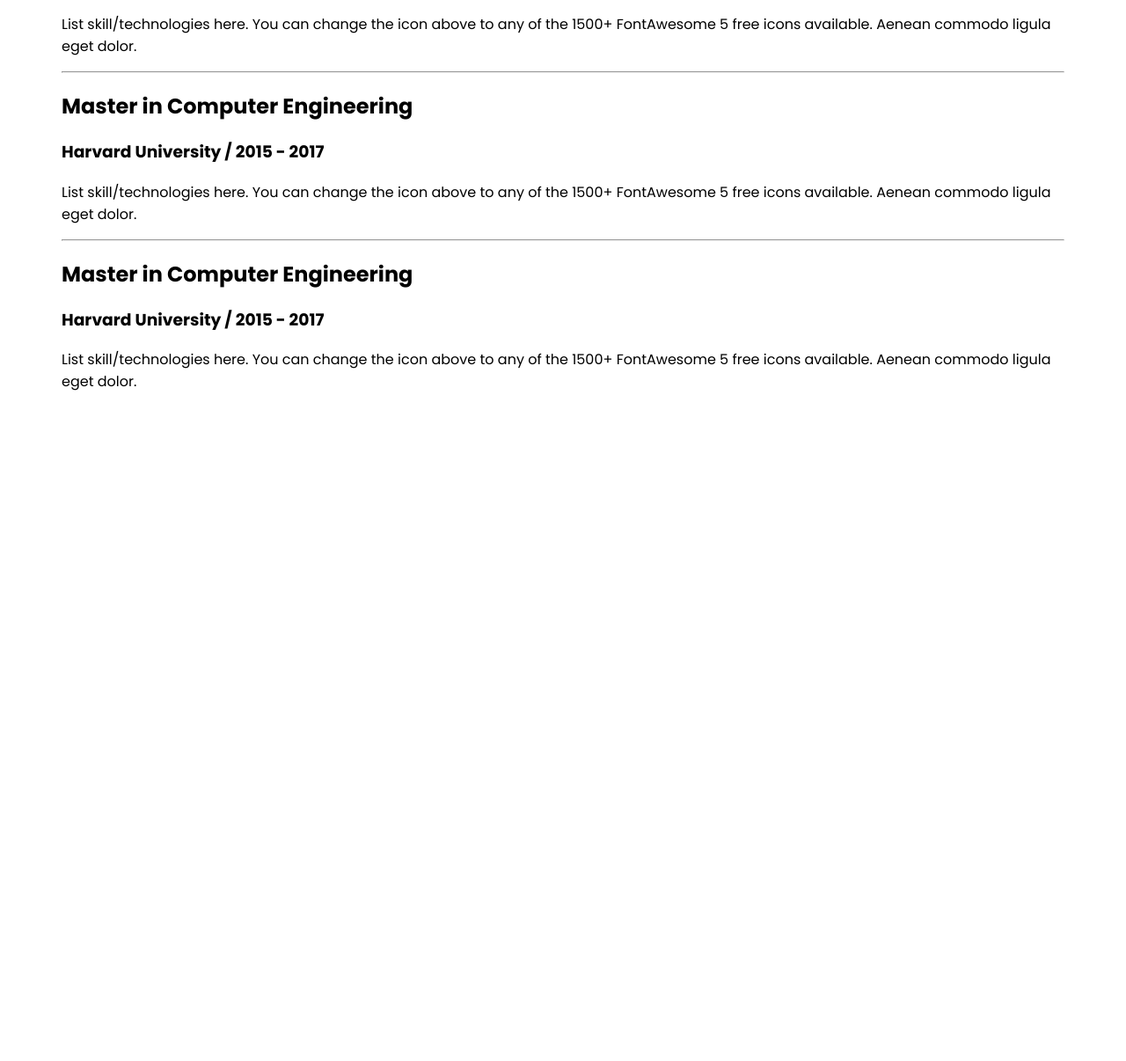
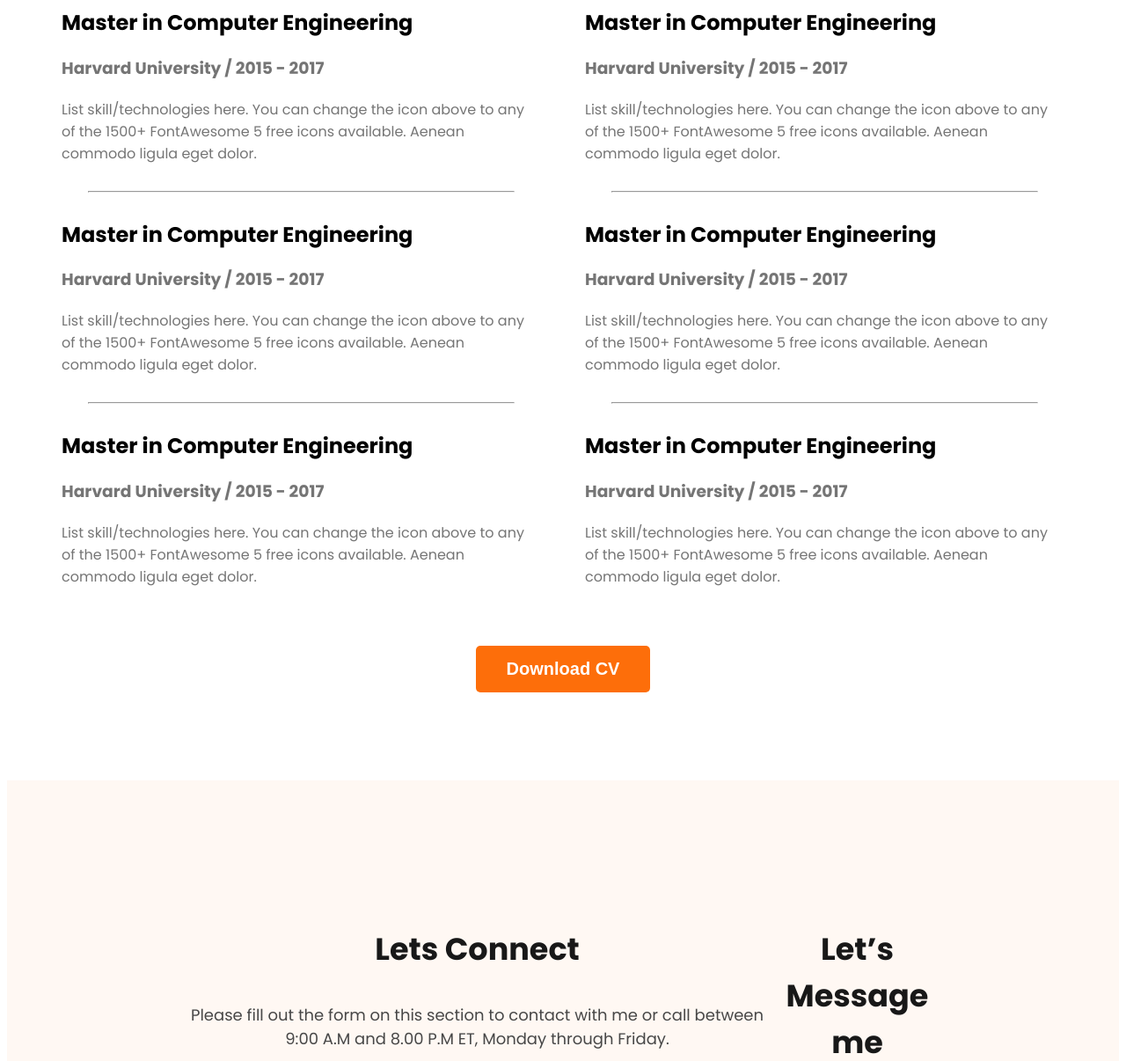
Before and after one commit to jonaidsharif/Portfolio-Site---JBS, a plain HTML site: page index.html in a window 1280 px wide. Shown: the part 2485-3691 px from the top of the page at 88% size. Before the commit the page ends 2947 px from the top, so only its background shows below. Drawn offline with Linux system fonts and the light colour scheme.

Commit message:
footer section text format writing

```diff
--- a/index.html
+++ b/index.html
@@ -87,6 +87,9 @@
             <h3 class="section-title">A Summary Of My Resume</h3>
 
             <div class="resume-container">
+                <!-- .resume-column*2>h3.resume-column-title -->
+                 <div class="resume-column">
+                    <h3 class="resume-column-title">My Education</h3>
                     <div class="resume-item">
                         <h2 class="resume-item-title">Master in Computer Engineering</h2>
                         <h3 class="resume-item-institute">Harvard University / 2015 - 2017</h3>
@@ -108,10 +111,46 @@
                             to any of the 1500+ FontAwesome 5 free icons available. Aenean commodo ligula eget dolor.</p>
                     </div>
                  </div>
+                 <div class="resume-column">
+                    <h3 class="resume-column-title">My Experience</h3>
+                    <div class="resume-item">
+                        <h2 class="resume-item-title">Master in Computer Engineering</h2>
+                        <h3 class="resume-item-institute">Harvard University / 2015 - 2017</h3>
+                        <p class="resume-item-description">List skill/technologies here. You can change the icon above
+                            to any of the 1500+ FontAwesome 5 free icons available. Aenean commodo ligula eget dolor.</p>
+                    </div>
+                    <hr>
+                    <div class="resume-item">
+                        <h2 class="resume-item-title">Master in Computer Engineering</h2>
+                        <h3 class="resume-item-institute">Harvard University / 2015 - 2017</h3>
+                        <p class="resume-item-description">List skill/technologies here. You can change the icon above
+                            to any of the 1500+ FontAwesome 5 free icons available. Aenean commodo ligula eget dolor.</p>
+                    </div>
+                    <hr>
+                    <div class="resume-item">
+                        <h2 class="resume-item-title">Master in Computer Engineering</h2>
+                        <h3 class="resume-item-institute">Harvard University / 2015 - 2017</h3>
+                        <p class="resume-item-description">List skill/technologies here. You can change the icon above
+                            to any of the 1500+ FontAwesome 5 free icons available. Aenean commodo ligula eget dolor.</p>
+                    </div>
+                 </div>
+            </div>
+            <div class="download-cv"><button class="btn-primary" type="button">Download CV</button></div>
           </section>
     </main>
     <footer>
-
+        <div class="footer-column">
+            <h3 class="section-title">Lets Connect</h3>
+            <p class="section-description">Please fill out the form on this section to contact with me or call between 9:00 A.M and 8.00 P.M ET, Monday through Friday.</p>
+            <div class="social-links">
+                <img src="images/icons/facebook.png" alt="">
+                <img src="images/icons/twitter.png" alt="">
+                <img src="images/icons/insta.png" alt="">
+            </div>
+        </div>
+        <div class="footer-column">
+            <h3 class="section-title">Let’s Message me</h3>
+        </div>
     </footer>
 </body>
 </html>
--- a/styles/portfolio.css
+++ b/styles/portfolio.css
@@ -148,8 +148,41 @@
 
 /* Resume Section Styles */
 
+.resume-container{
+    display: flex;
+    gap: 50px;
+}
+
+.resume-container hr{
+    margin: 30px;
+}
+
 .resume-column-title{
     color: #474747;
     font-size: 30px;
     font-weight: 700;
+    margin-bottom : 10px;
 }
+
+.resume-item-institute{
+    margin-top: 0px;
+    margin-bottom: 20px;
+}
+
+.resume-item-description, .resume-item-institute{
+    color: #757575;
+}
+
+.download-cv{
+    text-align: center;
+    margin-top: 50px;
+}
+
+/* Footer Section Styles */
+
+footer {
+    display: flex;
+    background: #FFF8F3;
+    margin-top: 100px;
+    padding: 130px 200px;
+}
```
Lines whose indentation alone changed are shown as unchanged.
